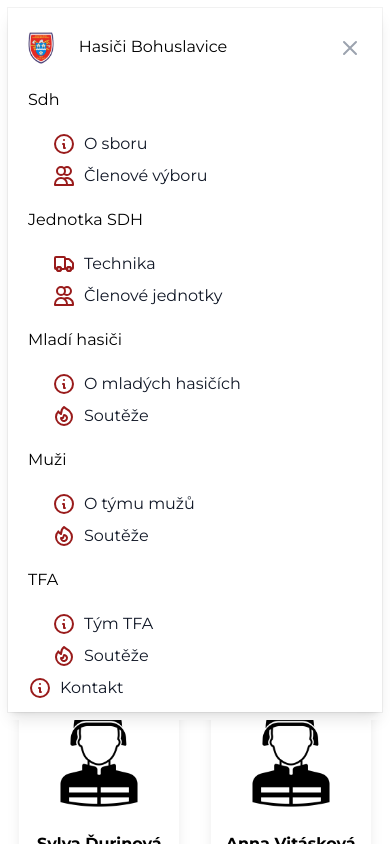
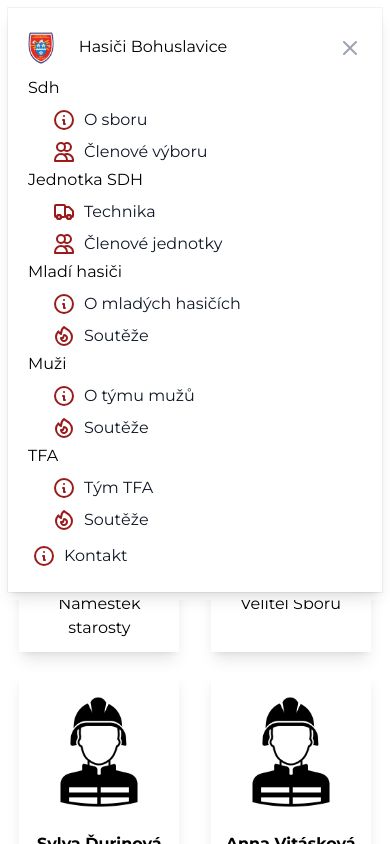
Before and after one commit to petrborzutzky/hasici_bohuslavice, a Next.js app: page /clenove-vyboru in a window 390 px wide. Both pictures are taken after a click on the button "Open menu". Shown: the top 844 px of the page. Built offline with nearby package versions, Linux system fonts and the light colour scheme.

Commit message:
Mobilni menu

```diff
--- a/components/Header.jsx
+++ b/components/Header.jsx
@@ -193,7 +193,7 @@ const Header = () => {
           className="absolute bg-white top-0 inset-x-0 p-2 transition transform origin-top-right lg:hidden"
         >
           <div className="shadow-lg ring-1 ring-black ring-opacity-5 bg-white divide-y-2 divide-gray-50">
-            <div className="pt-5 pb-6 px-5">
+            <div className="pt-5 pb-5 px-5">
               <div className="flex items-center justify-between">
                 <div>
                   <img
@@ -210,8 +210,8 @@ const Header = () => {
                   </Popover.Button>
                 </div>
               </div>
-              <div className="mt-5">
-                <nav className="grid gap-y-8">
+              <div className="mt-2">
+                <nav className="grid gap-y-0">
                   <MobilMenu titleMenu="Sdh" childrenMenu={sdh} />
 
                   <MobilMenu titleMenu="Jednotka SDH" childrenMenu={jsdh} />
@@ -222,7 +222,7 @@ const Header = () => {
                   <MobilMenu titleMenu="Muži" childrenMenu={muzi} />
                   <MobilMenu titleMenu="TFA" childrenMenu={tfa} />
                   <Link href="#footer">
-                    <span className="-m-4 pl-4 p-1 flex cursor-pointer items-center hover:bg-red-50">
+                    <span className="mt-1 p-1 flex cursor-pointer items-center hover:bg-red-50">
                       <InformationCircleIcon
                         className="flex-shrink-0 h-6 w-6 text-red-800"
                         aria-hidden="true"
--- a/components/MobilMenu.jsx
+++ b/components/MobilMenu.jsx
@@ -1,25 +1,25 @@
 import React from "react";
-import Link from "next/link"
+import Link from "next/link";
 import { Popover } from "@headlessui/react";
 
-const MobilMenu = ({titleMenu, childrenMenu}) => {
-  return(
+const MobilMenu = ({ titleMenu, childrenMenu }) => {
+  return (
     <>
-      <span className="">{titleMenu}</span>
+      <span className="mb-1">{titleMenu}</span>
       {childrenMenu.map((item) => (
-      <Link
-        key={item.name}
-        href={`/${item.href}`}
-      >
-
-        <div className="-m-4 ml-5 p-1 flex cursor-pointer hover:bg-red-50">
-        <Popover.Button><item.icon className="h-6 w-6 text-red-800" aria-hidden="true" /></Popover.Button>
-        <Popover.Button><div className="ml-2 grow pr-20 font-medium text-gray-900">{item.name}</div></Popover.Button>
-        </div>
-
-      </Link>
+        <Link key={item.name} href={`/${item.href}`}>
+          <Popover.Button>
+            <div className="ml-5 p-1 flex items-center justify-start cursor-pointer hover:bg-red-50">
+              <item.icon className="h-6 w-6 text-red-800" aria-hidden="true" />
+              <div className="ml-2 pr-20 font-medium text-gray-900">
+                {item.name}
+              </div>
+            </div>
+          </Popover.Button>
+        </Link>
       ))}
-    </>)
-}
+    </>
+  );
+};
 
 export default MobilMenu;
```
